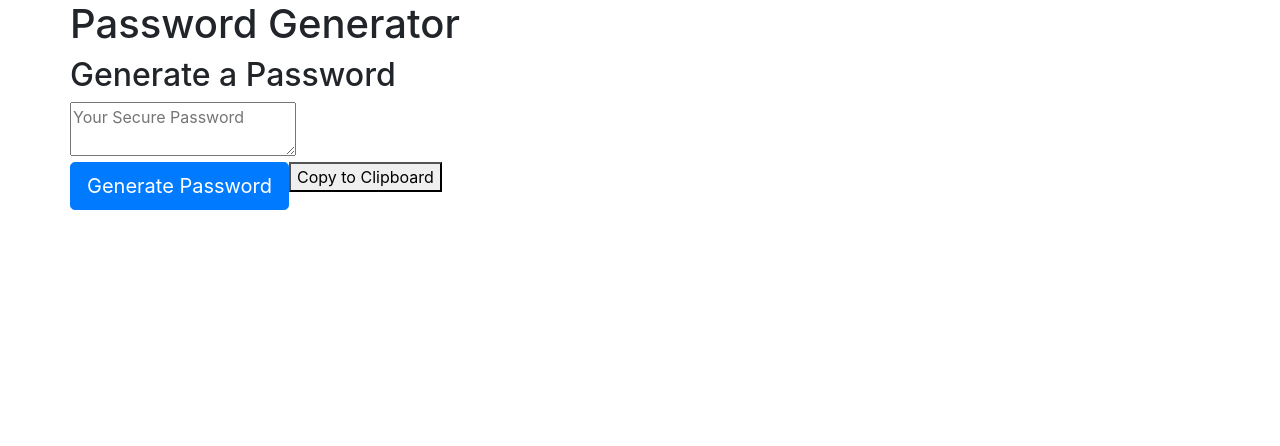
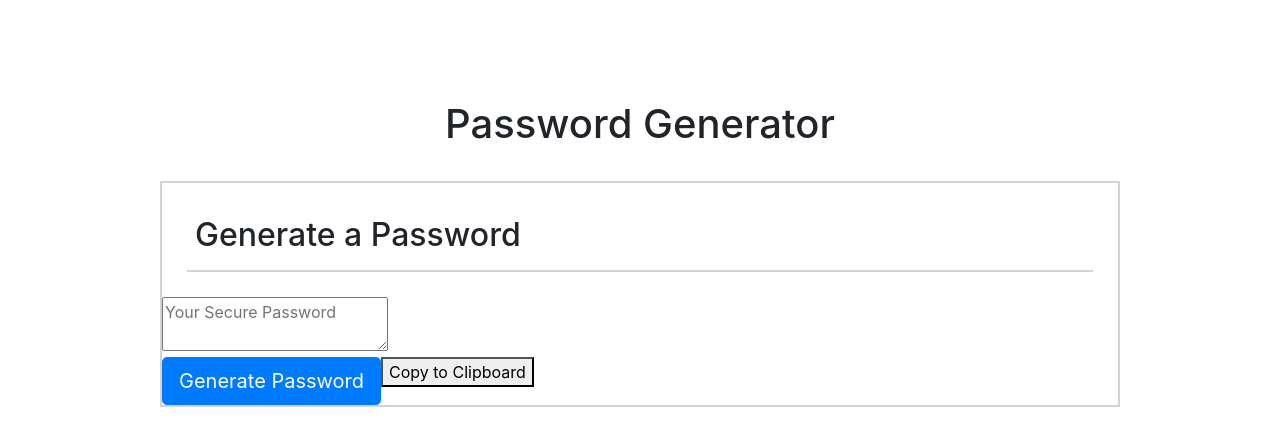
Before and after one commit to austinatkinson93/PasswordGenerator, a plain HTML site: page index.html in a window 1280 px wide. Drawn offline with nearby package versions, Linux system fonts and the light colour scheme.

Commit message:
added headers and container css styling

```diff
--- a/index.css
+++ b/index.css
@@ -1,3 +1,33 @@
+html, body {
+
+}
+
 .container {
 
 }
+
+#headersection {
+    margin-top: 100px;
+}
+
+#header {
+    width: 100%;
+    text-align: center;
+}
+#maincontent{
+    width: 960px;
+    border: solid 2px lightgrey;
+    margin-top: 25px;
+
+}
+
+#header2 {
+    width: 100%;
+    margin: 25px;
+    padding: 8px;
+    border-bottom: solid 2px lightgrey;
+}
+
+#password {
+
+}
--- a/index.html
+++ b/index.html
@@ -9,20 +9,22 @@
 
     <link rel="stylesheet" href="https://stackpath.bootstrapcdn.com/bootstrap/4.4.1/css/bootstrap.min.css"
         integrity="sha384-Vkoo8x4CGsO3+Hhxv8T/Q5PaXtkKtu6ug5TOeNV6gBiFeWPGFN9MuhOf23Q9Ifjh" crossorigin="anonymous">
-
+    <link rel="stylesheet" href="index.css">
 </head>
 
 <body>
-    <div class="container">
+    <div class="container" id="headersection">
         <div class="row">
-            <div class="col-xs-12">
+            <div class="col-xs-12" id="header">
                 <header>
                     <h1>Password Generator</h1>
                 </header>
             </div>
         </div>
+    </div>
+    <div class="container" id="maincontent">
         <div class="row">
-            <div class="col-xs-12">
+            <div class="col-xs-12" id="header2">
                 <h2>Generate a Password</h2>
             </div>
         </div>
```
